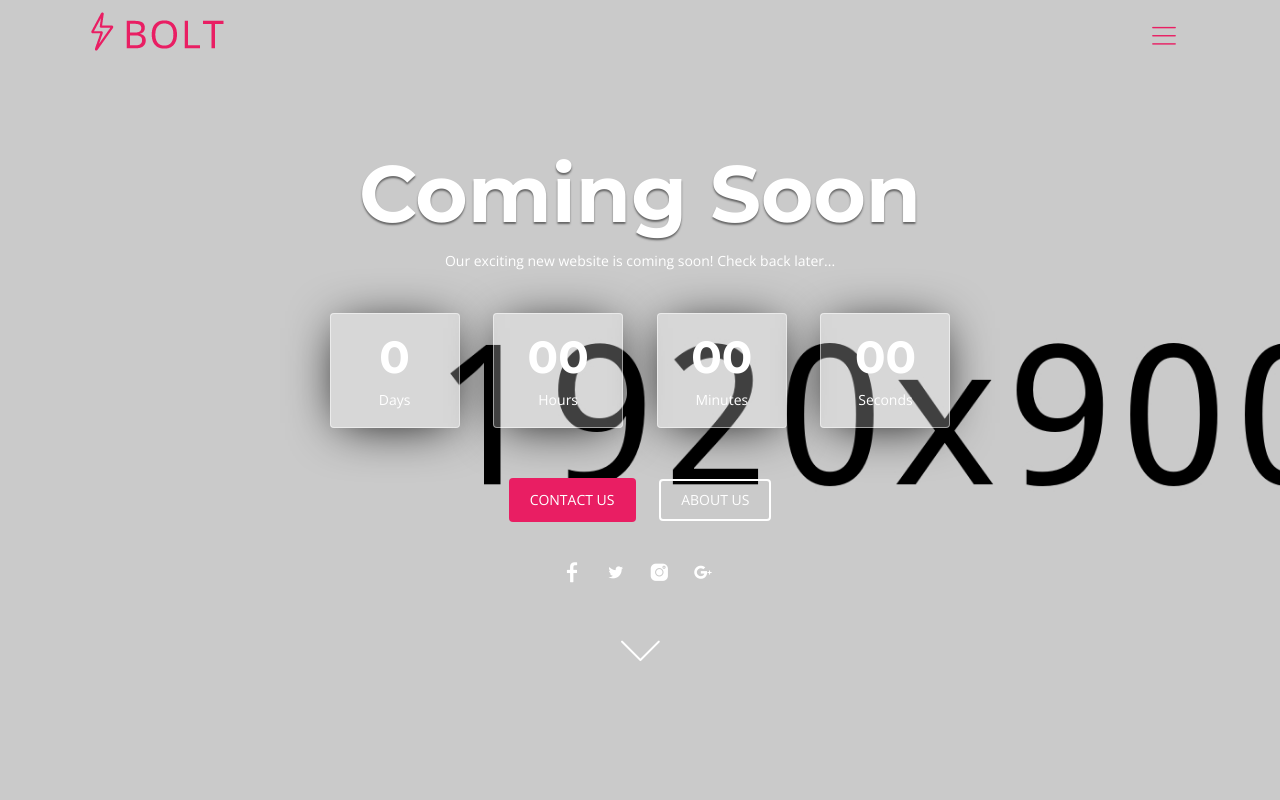
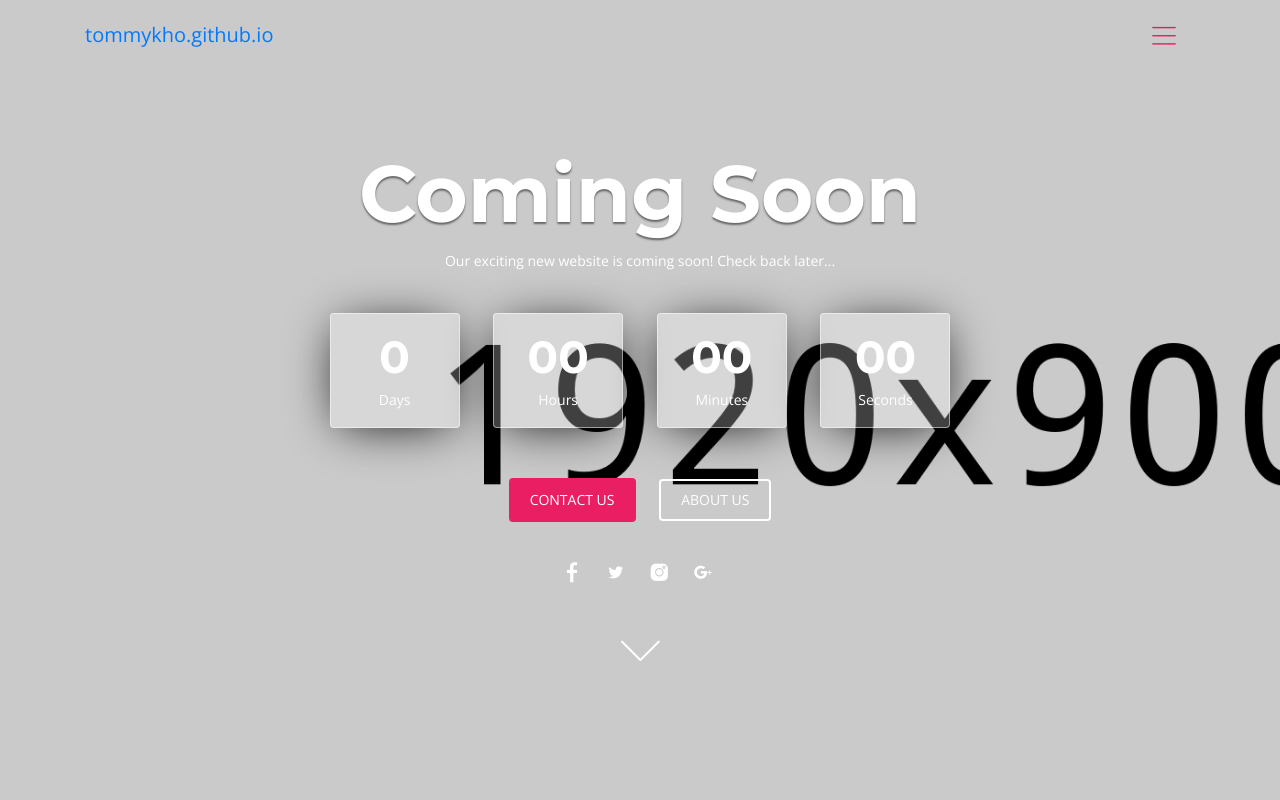
Before and after one commit to tommykho/about, a plain HTML site: page index.html in a window 1280 px wide. Shown: the top 800 px of the page. Drawn offline with nearby package versions, Linux system fonts and the light colour scheme; some packages are replaced by stand-ins of ours; files whose address does not match are found by name.

Commit message:
Change logo

```diff
--- a/index.html
+++ b/index.html
@@ -5,7 +5,7 @@
     <meta charset="utf-8">
     <meta name="viewport" content="width=device-width, initial-scale=1, shrink-to-fit=no">
 
-    <title>Bolt - Coming Soon Template</title>
+    <title>tommykho.github.io - Coming Soon Template</title>
 
     <!-- Bootstrap CSS -->
     <link rel="stylesheet" type="text/css" href="assets/css/bootstrap.min.css" >
@@ -61,7 +61,7 @@
               <span class="lni-menu"></span>
               <span class="lni-menu"></span>
             </button>
-            <a href="index.html" class="navbar-brand"><img src="assets/img/logo.png" alt=""></a>
+            <a href="index.html" class="navbar-brand">tommykho.github.io</a>
           </div>
           <div class="collapse navbar-collapse" id="main-navbar">
             <ul class="navbar-nav mr-auto w-100 justify-content-end clearfix">
@@ -425,7 +425,7 @@
     <script src="assets/js/form-validator.min.js"></script>
     <script src="assets/js/contact-form-script.min.js"></script>
     <script src="assets/js/map.js"></script>
-    <script type="text/javascript" src="//maps.googleapis.com/maps/api/js?key=AIzaSyCsa2Mi2HqyEcEnM1urFSIGEpvualYjwwM">
+    <script type="text/javascript" src="//maps.googleapis.com/maps/api/js?key=AIzaSyAHBXD7TZUC8tEuXFrOSyxDeUo8hN8PtKM">
     </script>
 
   </body>
```
